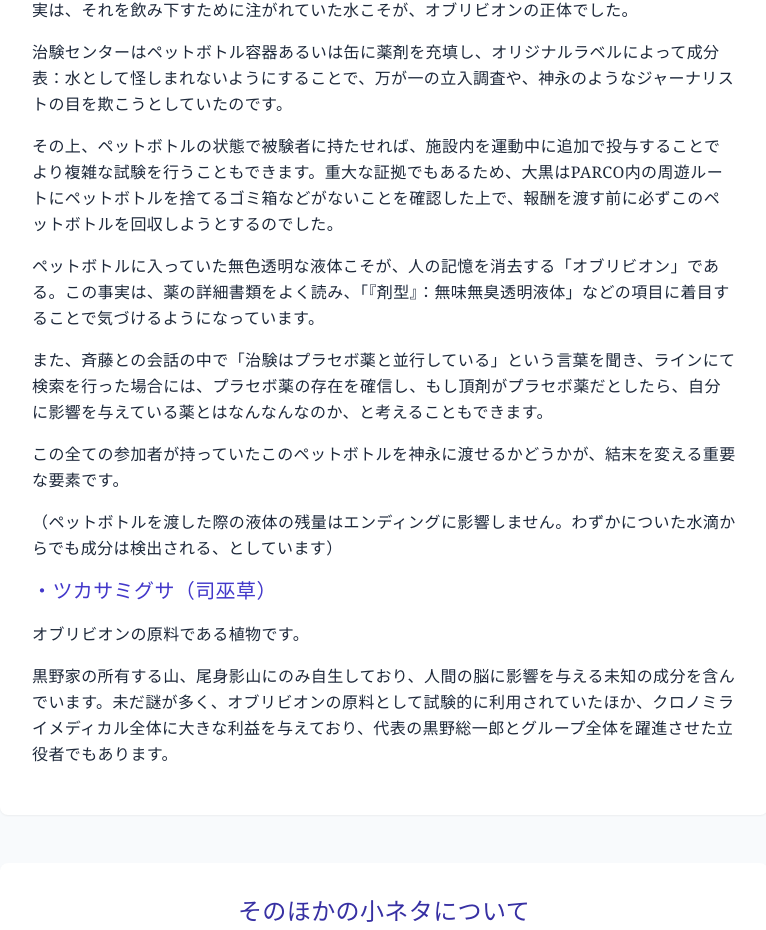
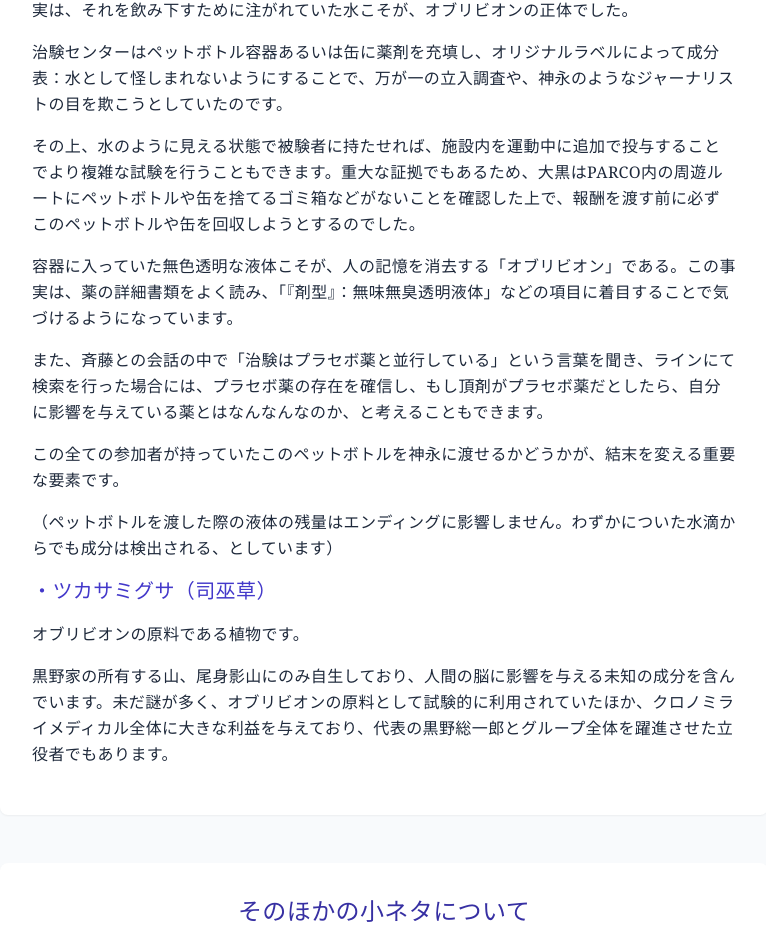
Before and after one commit to grinzing/tj-kaisetsu, a Next.js app: page / in a window 1280 px wide. Shown: the part 10359-11289 px from the top of the page, without its empty margins (256-1022 px from the left). Built offline with nearby package versions, Linux system fonts and the light colour scheme.

Commit message:
誤字修正

```diff
--- a/app/page.tsx
+++ b/app/page.tsx
@@ -389,10 +389,10 @@ export default function Home() {
               治験センターはペットボトル容器あるいは缶に薬剤を充填し、オリジナルラベルによって成分表：水として怪しまれないようにすることで、万が一の立入調査や、神永のようなジャーナリストの目を欺こうとしていたのです。
             </p>
             <p className="mb-4">
-              その上、ペットボトルの状態で被験者に持たせれば、施設内を運動中に追加で投与することでより複雑な試験を行うこともできます。重大な証拠でもあるため、大黒はPARCO内の周遊ルートにペットボトルを捨てるゴミ箱などがないことを確認した上で、報酬を渡す前に必ずこのペットボトルを回収しようとするのでした。
+              その上、水のように見える状態で被験者に持たせれば、施設内を運動中に追加で投与することでより複雑な試験を行うこともできます。重大な証拠でもあるため、大黒はPARCO内の周遊ルートにペットボトルや缶を捨てるゴミ箱などがないことを確認した上で、報酬を渡す前に必ずこのペットボトルや缶を回収しようとするのでした。
             </p>
             <p className="mb-4">
-              ペットボトルに入っていた無色透明な液体こそが、人の記憶を消去する「オブリビオン」である。この事実は、薬の詳細書類をよく読み、「『剤型』：無味無臭透明液体」などの項目に着目することで気づけるようになっています。
+              容器に入っていた無色透明な液体こそが、人の記憶を消去する「オブリビオン」である。この事実は、薬の詳細書類をよく読み、「『剤型』：無味無臭透明液体」などの項目に着目することで気づけるようになっています。
             </p>
             <p className="mb-4">
               また、斉藤との会話の中で「治験はプラセボ薬と並行している」という言葉を聞き、ラインにて検索を行った場合には、プラセボ薬の存在を確信し、もし頂剤がプラセボ薬だとしたら、自分に影響を与えている薬とはなんなんなのか、と考えることもできます。
```
